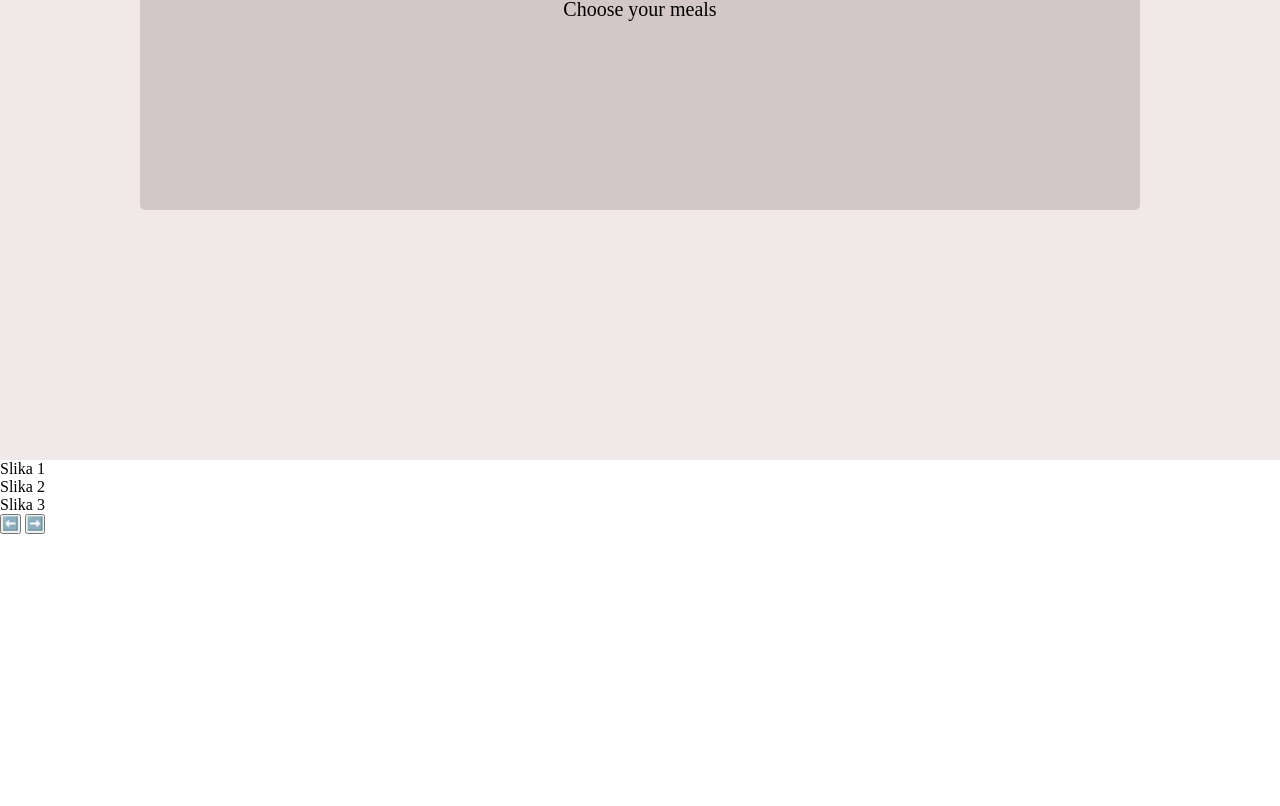
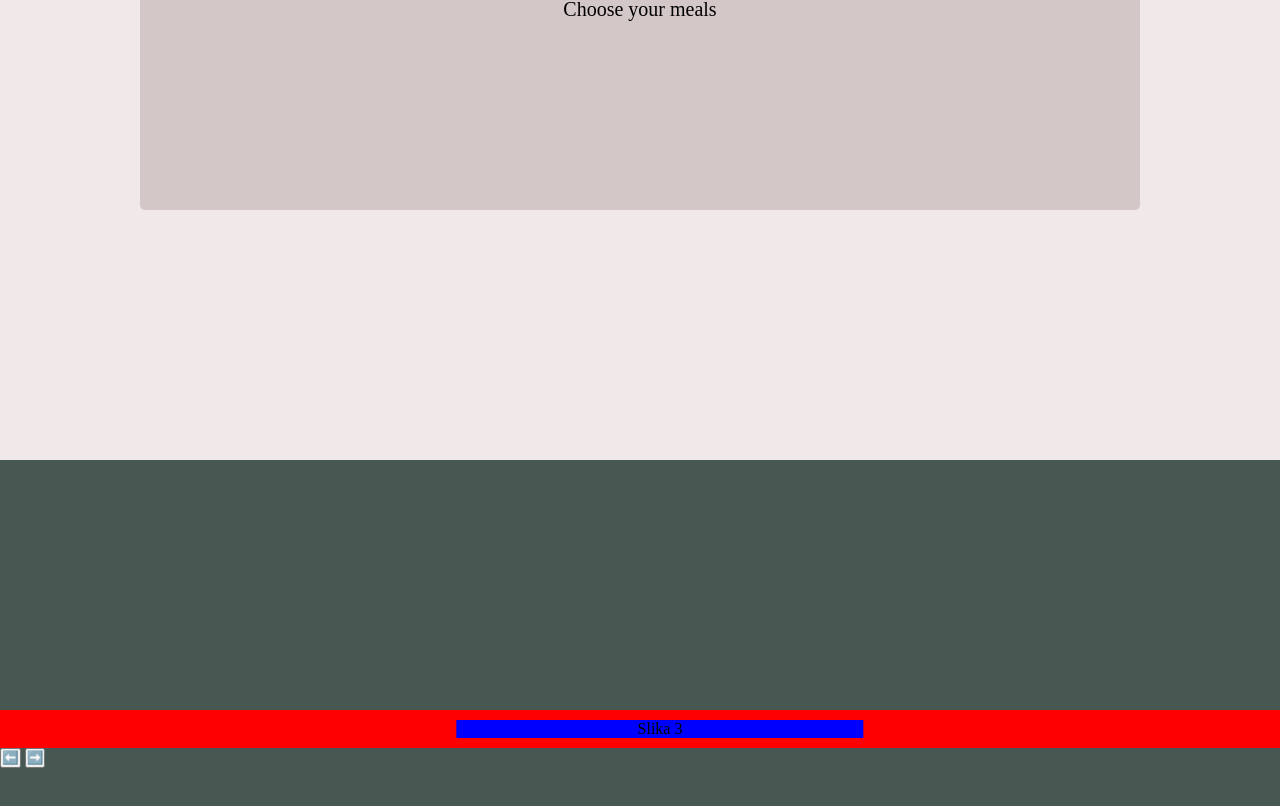
Before and after one commit to sasanedicbn/Landing-page, a website built with Vite: page Landing page/index.html in a window 1280 px wide. Shown: the part 1377-2183 px from the top of the page. Before the commit the page ends 1911 px from the top, so only its background shows below. Built offline with nearby package versions, Linux system fonts and the light colour scheme.

Commit message:
Working on style for slider

```diff
--- a/Landing page/style.css
+++ b/Landing page/style.css
@@ -280,3 +280,48 @@ color: var(--primary-red);
 text-align: center;
 margin-top: 10px;
 }
+/* SlIDER */
+.container-slider{
+  background-color: rgb(71, 87, 81);
+  padding: 250px 0px;
+  overflow: hidden;
+  width: 100%;
+  height: 100%;
+
+}
+.slider{
+  display: flex;
+  background-color: red;
+  align-items: center;
+  justify-content: center;
+  /* padding: 50px; */
+  /* width: 500%; */
+  width: 100%;
+  height: 100%;
+  /* height: 100%; */
+  transition: transform 0.5 ease-in-out;
+
+}
+.slider-child{
+  flex: 1;
+  width: 100%;
+  height: 100%;
+  background-color: red;
+  box-sizing: border-box;
+  text-align: center;
+  margin: 10px;
+  padding: 0 20px;
+}
+.slider-first {
+  background-color: red;
+  transform: translateX(100%);
+}
+
+.slider-second {
+  background-color: green;
+}
+
+.slider-third {
+  background-color: blue;
+  transform: translateX(-100%);
+}
```
